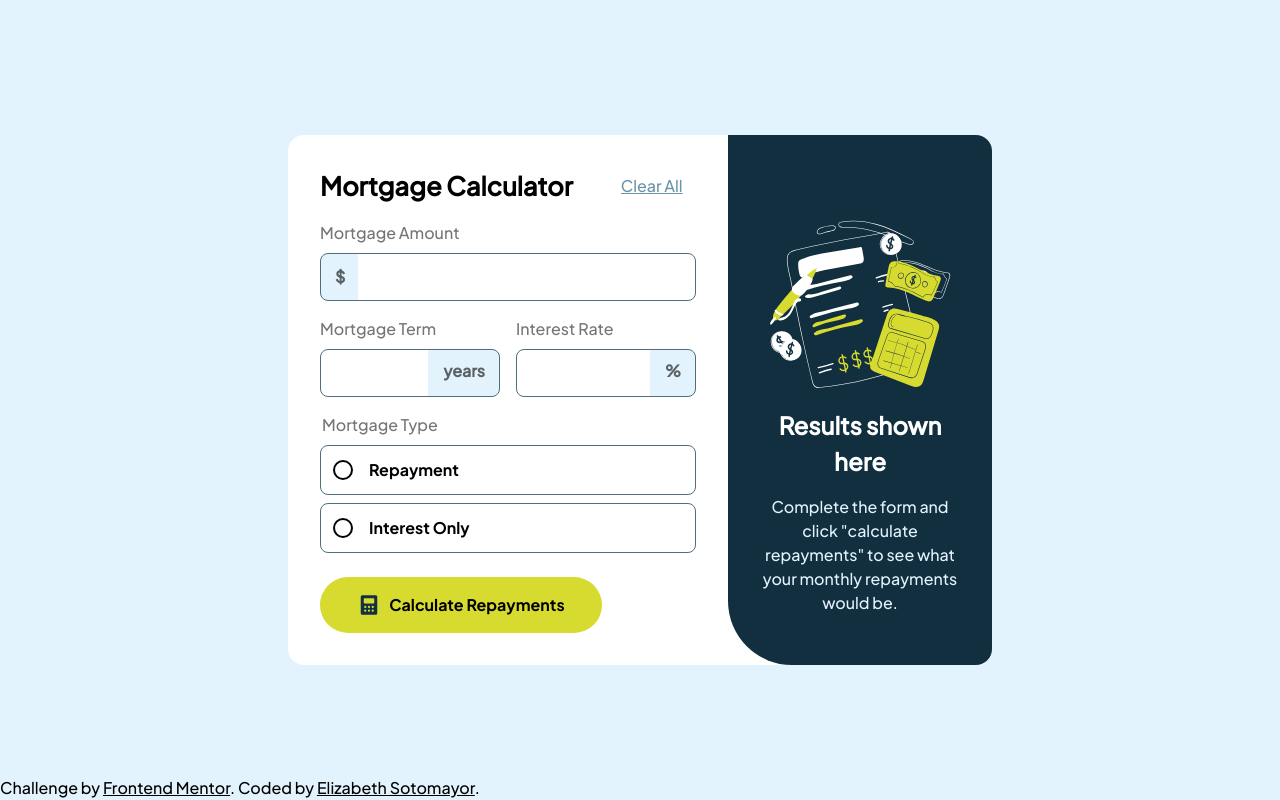
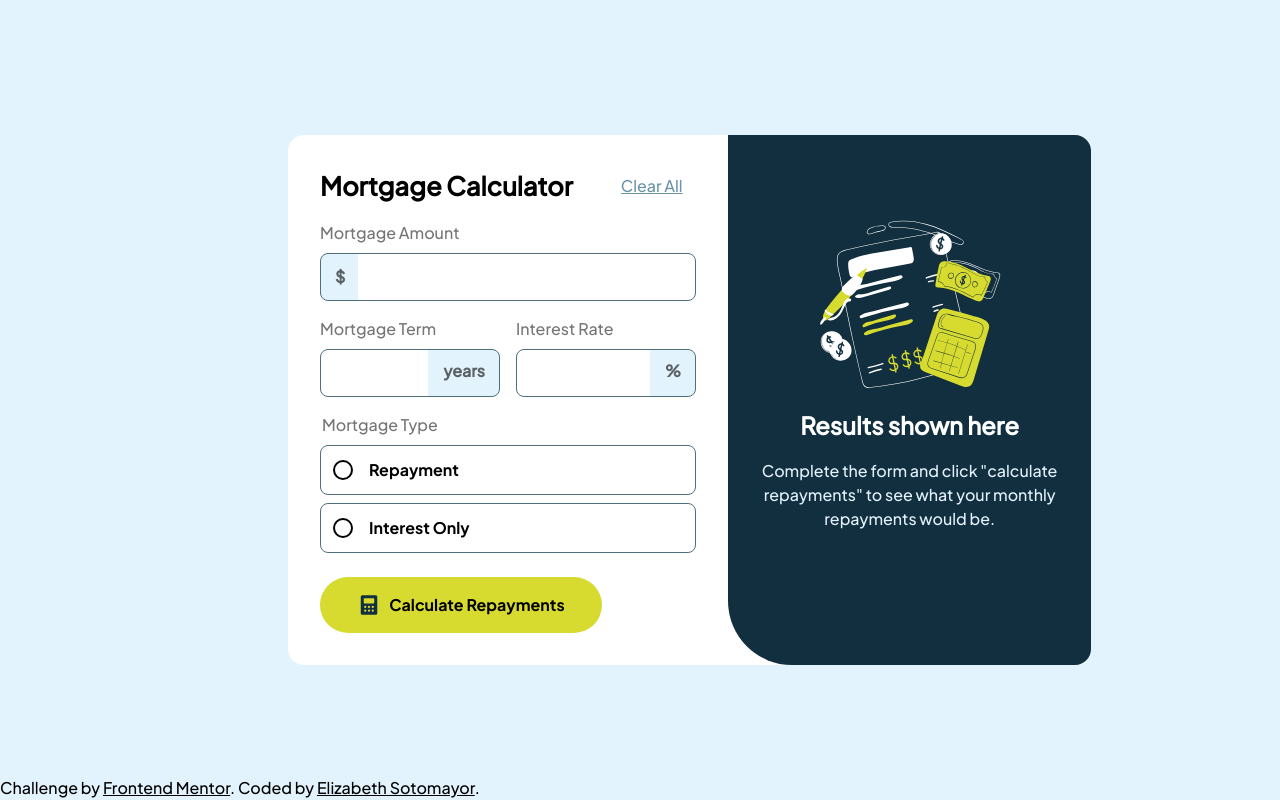
Before and after one commit to elizabethrsotomayor/mortgage-repayment-calculator-main, a React (Vite) app: page / in a window 1280 px wide. Built offline with nearby package versions, Linux system fonts and the light colour scheme.

Commit message:
add flex basis to calculator

```diff
--- a/src/Calculator.css
+++ b/src/Calculator.css
@@ -192,6 +192,11 @@ input[type=number]::-webkit-outer-spin-button {
 /* DESKTOP STYLES */
 /********************/
 @media screen and (min-width: 52rem) {
+    .container {
+        display: flex;
+        flex-basis: 100%;
+    }
+
     .calculator-container {
         display: flex;
         flex-direction: column;
--- a/src/Calculator.jsx
+++ b/src/Calculator.jsx
@@ -40,6 +40,7 @@ function Calculator() {
 
     return (
       <>
+      <div className='container'>
       <div className="calculator-container">
 
         <div className="heading-clear-container">
@@ -141,6 +142,7 @@ function Calculator() {
       <div className="right-container">
         <Results inputs={inputs}/>
       </div>
+      </div>
     </>
   )
 }
```
